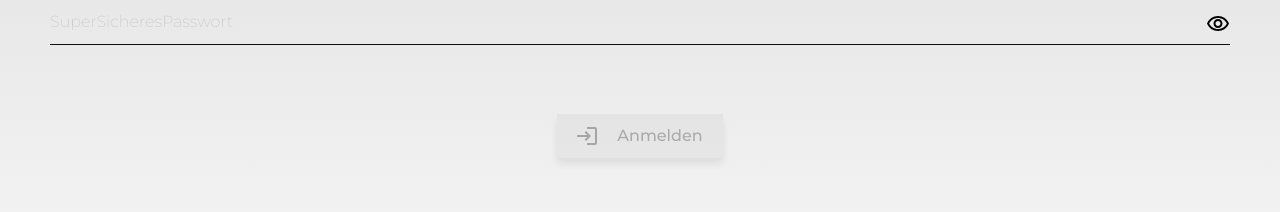
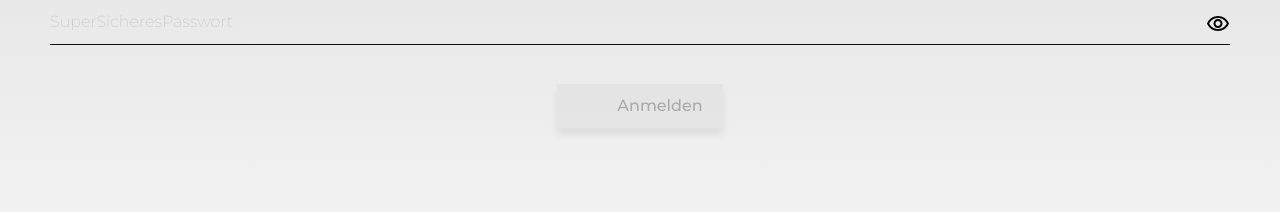
Before and after one commit to lars-radtke/capstone-project, a React (Create React App) app: page / in a window 1280 px wide. Shown: the part 303-515 px from the top of the page. Built offline with nearby package versions, Linux system fonts and the light colour scheme.

Commit message:
cleaned up button component

```diff
--- a/src/components/ButtonWithIcon/ButtonWithIcon.js
+++ b/src/components/ButtonWithIcon/ButtonWithIcon.js
@@ -1,40 +1,33 @@
 import styled from 'styled-components/macro';
 
 export const ButtonWithIcon = ({
-    icon,
+    iconSrc,
     text,
     highlightend,
     inactive,
-    action,
+    onClick,
 }) => {
     return (
-        <ButtonSpacer>
-            <Click
-                highlightend={highlightend}
-                inactive={inactive}
-                onClick={action}
-            >
-                <img src={icon} alt="" />
-                {text}
-            </Click>
-        </ButtonSpacer>
+        <Button
+            highlightend={highlightend}
+            disabled={inactive}
+            onClick={onClick}
+        >
+            <img src={iconSrc} alt="" />
+            {text}
+        </Button>
     );
 };
 
-const ButtonSpacer = styled.div`
-    display: inline-block;
-
-    padding-top: 48px;
-`;
-
-const Click = styled.button`
+const Button = styled.button`
     padding: 10px 20px 10px 18px;
+    margin-top: 18px;
 
     display: grid;
     grid-template-columns: 24px auto;
     gap: 18px;
     align-items: center;
 
-    opacity: ${({ inactive }) => (inactive ? '0.3' : '1')};
-    pointer-events: ${({ inactive }) => (inactive ? 'none' : 'auto')};
+    opacity: ${({ disabled }) => (disabled ? '0.3' : '1')};
+    pointer-events: ${({ disabled }) => (disabled ? 'none' : 'auto')};
 `;
```
